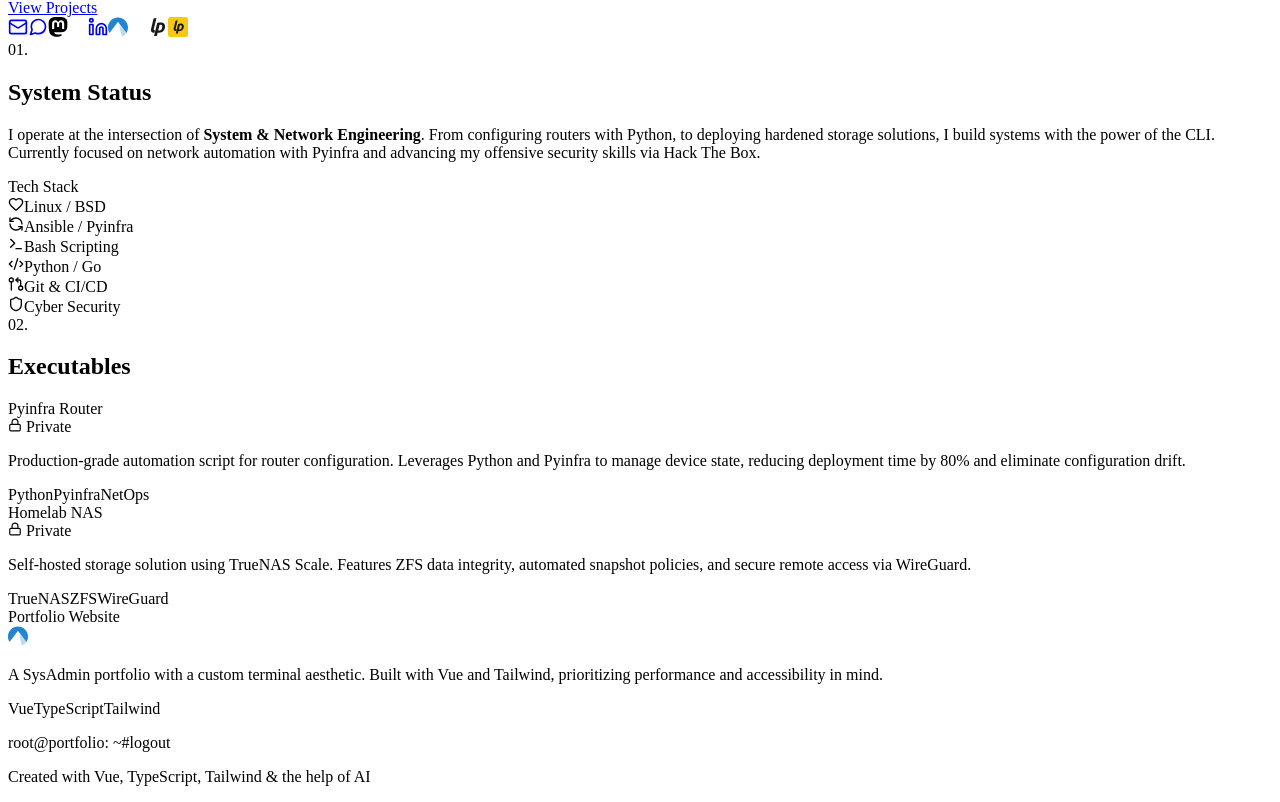
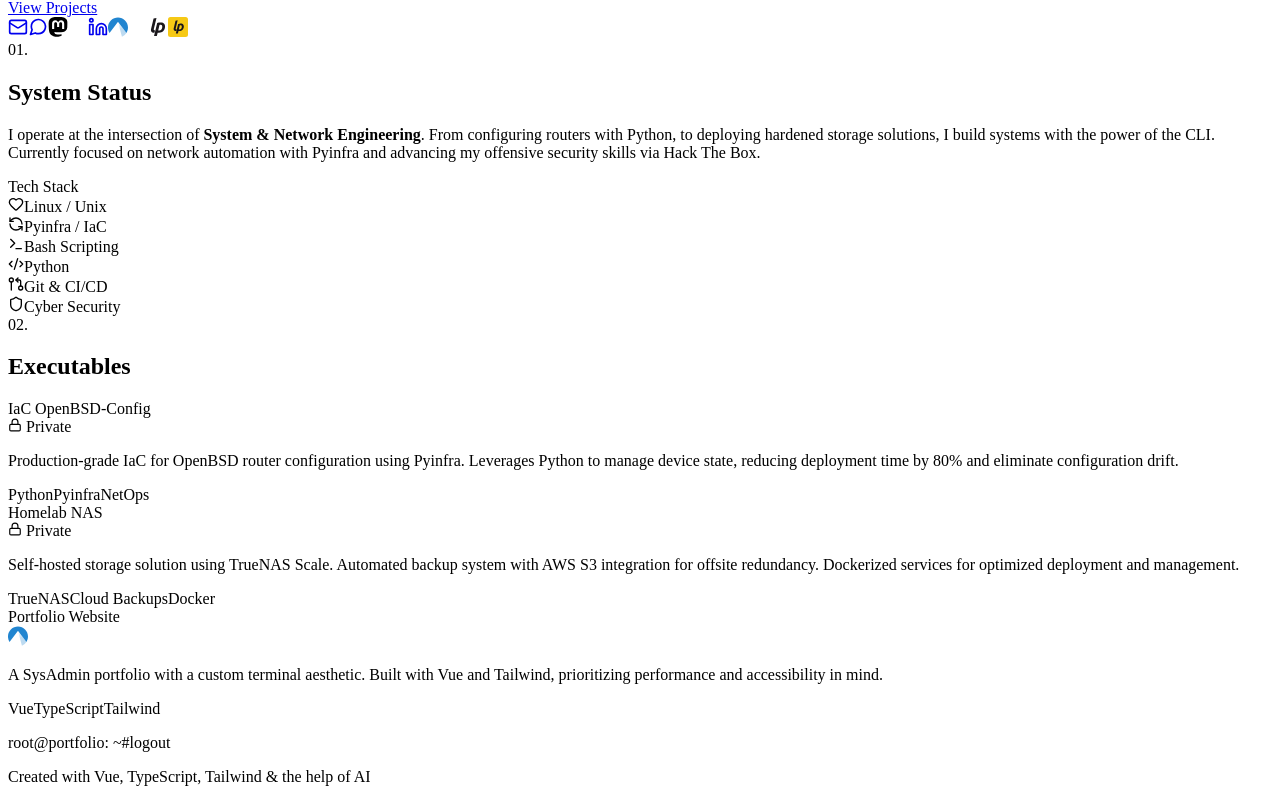
Before and after one commit to Lxxrs/portfolio, a Vue app: page / in a window 1280 px wide. Shown: the part 442-1244 px from the top of the page. Built offline with nearby package versions, Linux system fonts and the light colour scheme.

Commit message:
Update website content

```diff
--- a/src/data/portfolio.ts
+++ b/src/data/portfolio.ts
@@ -13,39 +13,42 @@ import MastodonIcon from '../components/MastodonIcon.vue';
 import SignalIcon from '../components/SignalIcon.vue';
 import LiberapayIcon from '../components/LiberapayIcon.vue';
 import CodebergIcon from '../components/CodebergIcon.vue';
+// import MatrixIcon from '../components/MatrixIcon.vue';
 
 import type { SocialLink, Project, Skill } from '../types';
 
 export const socialLinks: SocialLink[] = [
-  { name: 'Email', url: 'mailto:kontakt@larmart.de', icon: Mail },
-  { name: 'Signal', url: 'https://signal.me/#username', icon: SignalIcon },
-  { name: 'Mastodon', url: 'https://mastodon.social/@user', icon: MastodonIcon },
+  { name: 'Email', url: 'mailto:lm@larmart.de', icon: Mail },
+  { name: 'Signal', url: 'https://signal.me/#eu/ckC_oGqqyOXvnQE_GX2syStPgfip87lPFXsNvGn9Ytpe8BkapedCuKLiesQQgivm', icon: SignalIcon },
+  { name: 'Mastodon', url: 'https://mastodon.online/@lxrs', icon: MastodonIcon },
   { name: 'LinkedIn', url: 'https://linkedin.com/in/m-lrs', icon: LinkedinIcon },
-  { name: 'Codeberg', url: 'https://codeberg.org/Lxrs', icon: CodebergIcon },
-  { name: 'Liberapay', url: 'https://liberapay.com/user', icon: LiberapayIcon },
+  { name: 'Codeberg', url: 'https://codeberg.org/lxrs', icon: CodebergIcon },
+  { name: 'Liberapay', url: 'https://liberapay.com/lars/donate', icon: LiberapayIcon },
+  // { name: 'Matrix', url: 'https://matrix.to/#/@username:matrix.org', icon: MatrixIcon },
+
 ];
 
 export const skills: Skill[] = [
-  { label: 'Linux / BSD', icon: Heart },
-  { label: 'Ansible / Pyinfra', icon: RefreshCcw },
+  { label: 'Linux / Unix', icon: Heart },
+  { label: 'Pyinfra / IaC', icon: RefreshCcw },
   { label: 'Bash Scripting', icon: Terminal },
-  { label: 'Python / Go', icon: CodeXml },
+  { label: 'Python', icon: CodeXml },
   { label: 'Git & CI/CD', icon: GitPullRequestArrow },
   { label: 'Cyber Security', icon: Shield },
 ];
 
 export const projects: Project[] = [
   {
-    title: 'Pyinfra Router',
-    desc: 'Production-grade automation script for router configuration. Leverages Python and Pyinfra to manage device state, reducing deployment time by 80% and eliminate configuration drift.',
+    title: 'IaC OpenBSD-Config',
+    desc: 'Production-grade IaC for OpenBSD router configuration using Pyinfra. Leverages Python to manage device state, reducing deployment time by 80% and eliminate configuration drift.',
     stack: ['Python', 'Pyinfra', 'NetOps'],
     isPrivate: true,
     // repoUrl: 'https://codeberg.org/user/pyinfra-router'
   },
   {
     title: 'Homelab NAS',
-    desc: 'Self-hosted storage solution using TrueNAS Scale. Features ZFS data integrity, automated snapshot policies, and secure remote access via WireGuard.',
-    stack: ['TrueNAS', 'ZFS', 'WireGuard'],
+    desc: 'Self-hosted storage solution using TrueNAS Scale. Automated backup system with AWS S3 integration for offsite redundancy. Dockerized services for optimized deployment and management.',
+    stack: ['TrueNAS', 'Cloud Backups', 'Docker'],
     isPrivate: true
   },
   {
```
